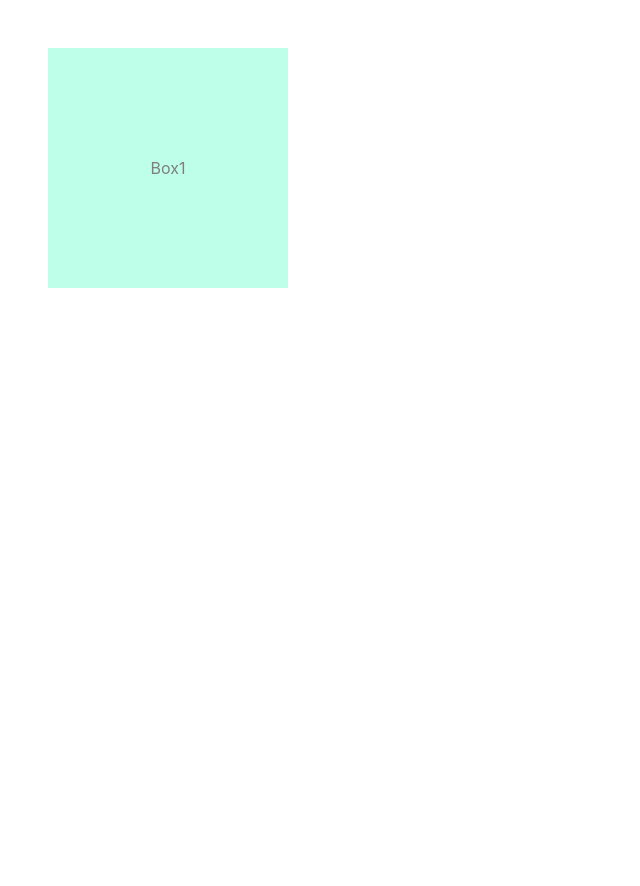
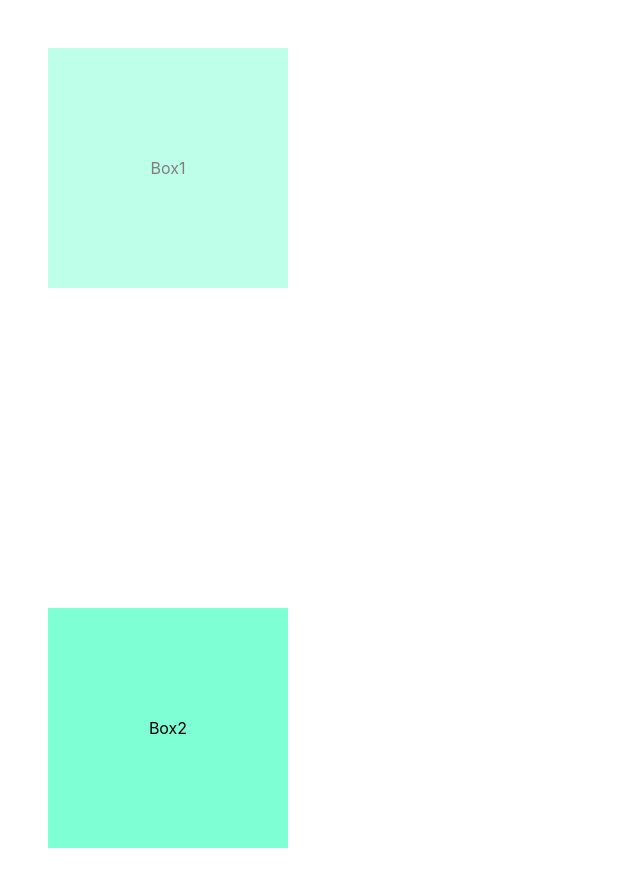
Before and after one commit to aafaq-cloud/framer-motion, a React (Create React App) app: page / in a window 1280 px wide. Shown: the top 886 px of the page, without its empty margins (0-640 px from the left). Before the commit the page ends 800 px from the top, so only its background shows below. Built offline with nearby package versions, Linux system fonts and the light colour scheme.

Commit message:
framer motion animation upon certain events or gestures and drag element within restricted constraints and peform animations

```diff
--- a/src/App.js
+++ b/src/App.js
@@ -1,8 +1,14 @@
 import './App.css';
 import Box1 from './components/Box1/Box1';
+import Box2 from './components/Box2/Box2';
 
 function App() {
-  return <Box1 />;
+  return (
+    <div className="App">
+      <Box1 />
+      <Box2 />
+    </div>
+  );
 }
 
 export default App;
--- a/src/components/Box1/Box1.jsx
+++ b/src/components/Box1/Box1.jsx
@@ -185,3 +185,8 @@ export default Box1;
  * 2. The initial props is going to be define the initial styles of our element before we animate it
  * 3. The transition is going to be define the type as well as the duration or in this case the stiffness
  */
+
+/**
+ * Second Animation:
+ * Cool hover effect and we can also get this kind of cool tapping effect and we also have this dragging features
+ */
--- /dev/null
+++ b/src/components/Box2/Box2.jsx
@@ -0,0 +1,72 @@
+import React, { useState } from 'react';
+
+import { motion } from 'framer-motion';
+
+/**
+ * Events and Drags
+Event: Now the event is basically an event that we perform and once we perform this event we want to animate our element e.g hovering over
+When hover animate its zoom level
+Another event is actually clicking this so when we click on it, it gets a little bit smaller and get this kind of cool click event.
+// When hover over
+CSS
+// Perform Styles
+.box:hover { scale: 1.1 }
+Much easier way in framer motion
+props
+whileDrag
+whileFocus
+whileHover
+whileTap
+we want ot peform animations
+Read documentation
+Events are also called gestures
+ */
+
+const Box2 = () => {
+  return (
+    <div className="box-container">
+      {/* whileHover and in that object we define all the styles that we want ultimately change when we peform the hover event in this case increase the size e.g 10% larger */}
+      {/* If we click on it I want to decrease the size */}
+      {/*  Make it dragable drag prop */}
+      {/* <motion.div
+        className="box"
+        drag
+        whileHover={{ scale: 1.1 }}
+        whileTap={{ scale: 0.9 }}
+      >
+        Box2
+      </motion.div> */}
+      {/* Drag in the x direction only or y axis */}
+      {/* Restrict the drag of the how much they can drag */}
+      {/* Restrict location  */}
+      {/* Define some drag constraints */}
+      {/* <motion.div
+        className="box"
+        // drag="x"
+        drag="y"
+        whileHover={{ scale: 1.1 }}
+        whileTap={{ scale: 0.9 }}
+      >
+        Box2
+      </motion.div> */}
+      {/* Drag constraints how much a particular element to drag to the left, right, top, bottom */}
+      <motion.div
+        className="box"
+        drag
+        dragConstraints={{ right: 20, left: -20, top: 5, bottom: 5 }}
+        whileHover={{ scale: 1.1 }}
+        whileTap={{ scale: 0.9 }}
+      >
+        Box2
+      </motion.div>
+    </div>
+  );
+};
+
+export default Box2;
+
+/**
+ * Animation on third box:
+ * It moves in initially and then we have other elements that move in one at a time after the parent element was introduced
+ * We have a parent element and chidren elements and these childrent elements are siblings to one another
+ */
```
